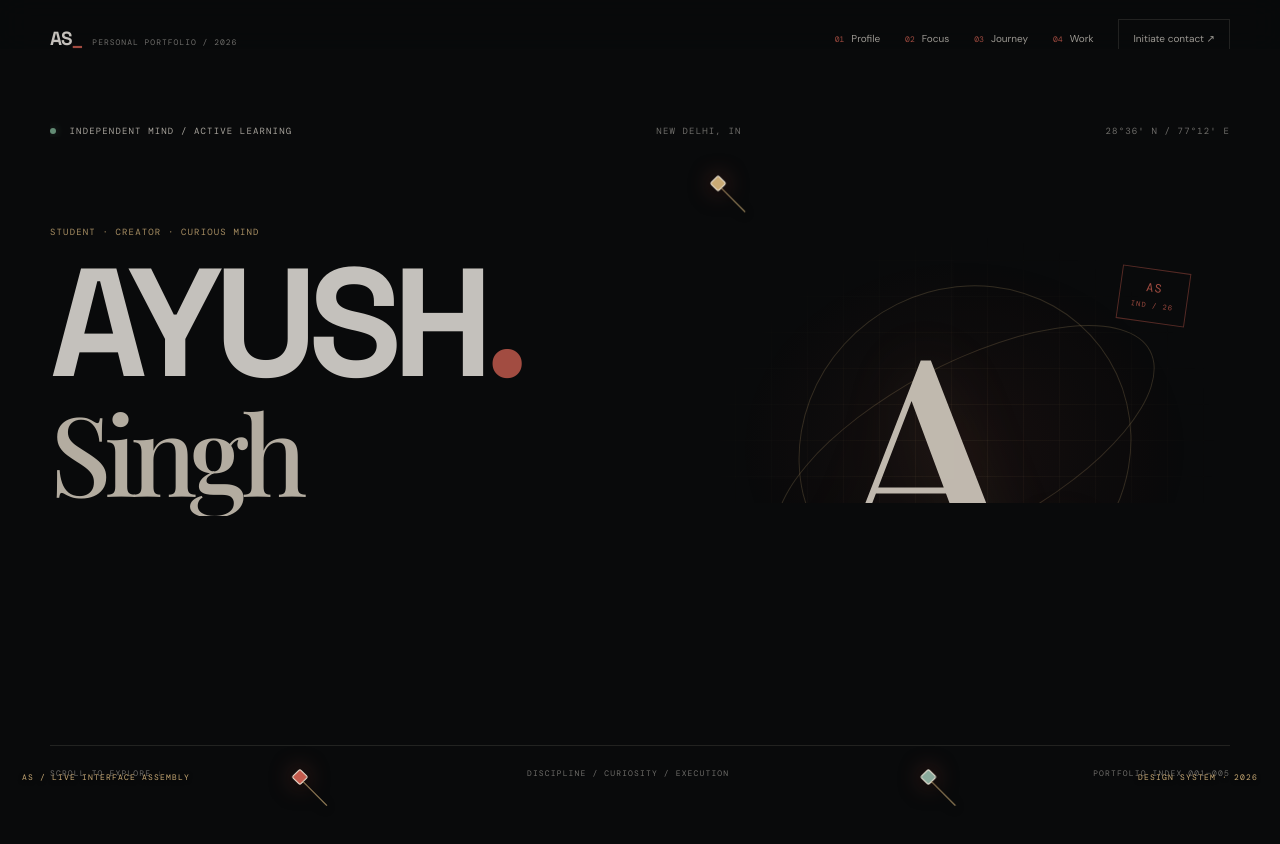
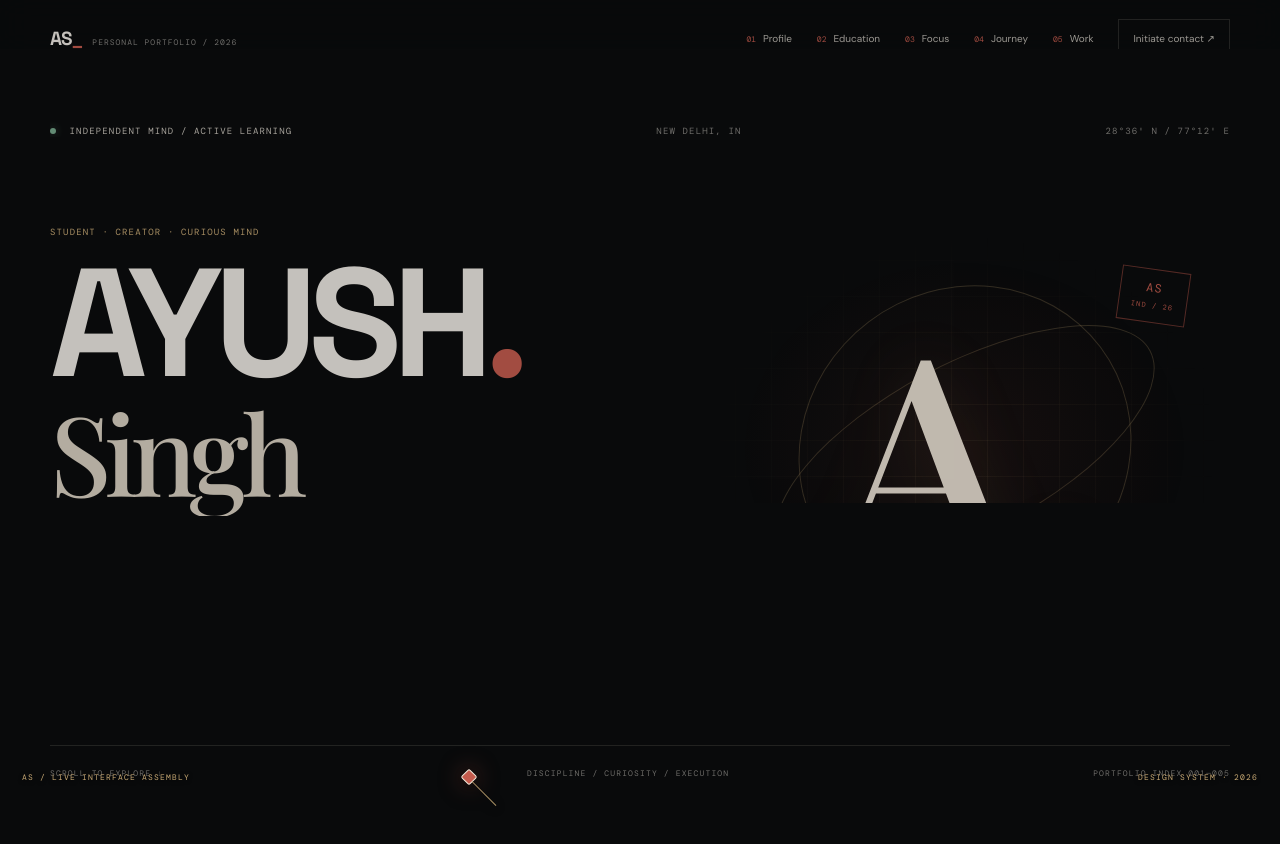
Before and after one commit to ayushsinghrajputt00-del/ayush-singh-portfolio, a React (Vite) app: page / in a window 1280 px wide. Shown: the top 844 px of the page. Built offline with nearby package versions, Linux system fonts and the light colour scheme; a web font is replaced by a local one.

Commit message:
Refine single-cursor build animation and add education profile

```diff
--- a/src/main.jsx
+++ b/src/main.jsx
@@ -21,7 +21,7 @@ function Reveal({ children, delay = 0 }) {
 
 function Swarm({ onDone }) {
   const stageRef = React.useRef(null);
-  const cursorRefs = [React.useRef(null), React.useRef(null), React.useRef(null)];
+  const cursorRef = React.useRef(null);
   useEffect(() => {
     const stage = stageRef.current;
     const source = document.getElementById("root");
@@ -37,7 +37,7 @@ function Swarm({ onDone }) {
     const selector = ".header,.hero-topline,.hero-copy,.hero-art,.hero-bottom,.metric-card,.section-label,.about-grid,.focus-row,.timeline-row,.project-card,.contact-foot,.footer";
     const items = [...clone.querySelectorAll(selector)];
     items.forEach(el => { el.classList.add("rebuild-item"); });
-    const cursors = cursorRefs.map(ref => ref.current);
+    const cursor = cursorRef.current;
     const wait = ms => new Promise(resolve => setTimeout(resolve,ms));
     let cancelled = false;
     const moveCursor = (cursor, el, index) => {
@@ -57,7 +57,7 @@ function Swarm({ onDone }) {
         const target=Math.max(0,top- Math.min(110,innerHeight*.14));
         stage.scrollTo({top:target,behavior:"smooth"});
         await wait(240);
-        moveCursor(cursors[i%3],el,i);
+        moveCursor(cursor,el,i);
         el.classList.add("is-building");
         await wait(95);
         el.classList.add("is-built");
@@ -68,7 +68,7 @@ function Swarm({ onDone }) {
       stage.scrollTo({top:0,behavior:"smooth"});
       await wait(650);
       stage.classList.add("rebuild-finish");
-      cursors.forEach(c=>{if(c)c.style.opacity="0"});
+      if(cursor) cursor.style.opacity="0";
       await wait(550);
       document.documentElement.classList.remove("rebuild-running");
       window.scrollTo(0,originalScroll);
@@ -84,7 +84,7 @@ function Swarm({ onDone }) {
   },[onDone]);
   return <div className="rebuild-overlay" aria-hidden="true">
     <div className="rebuild-stage" ref={stageRef}/>
-    {cursorRefs.map((ref,i)=><div className={`rebuild-cursor cursor-${i+1}`} ref={ref} key={i}><span/><i/></div>)}
+    <div className="rebuild-cursor" ref={cursorRef}><span/><i/></div>
     <div className="rebuild-hud"><span>AS / LIVE INTERFACE ASSEMBLY</span><span>DESIGN SYSTEM · 2026</span></div>
   </div>;
 }
@@ -93,7 +93,7 @@ function App() {
   const [menu,setMenu]=useState(false),[swarm,setSwarm]=useState(true);
   const finish=React.useCallback(()=>setSwarm(false),[]);
   useEffect(()=>{const scroll=()=>{const max=document.documentElement.scrollHeight-innerHeight;document.documentElement.style.setProperty("--progress",max>0?scrollY/max*100+"%":"0%")};addEventListener("scroll",scroll,{passive:true});scroll();return()=>removeEventListener("scroll",scroll)},[]);
-  const links=[["01","Profile","#about"],["02","Focus","#focus"],["03","Journey","#journey"],["04","Work","#work"]];
+  const links=[["01","Profile","#about"],["02","Education","#education"],["03","Focus","#focus"],["04","Journey","#journey"],["05","Work","#work"]];
   return <>
     <div className="progress"/>
     <header className="header">
@@ -129,16 +129,24 @@ function App() {
         <Reveal><div className="section-label"><span>01 / PROFILE</span><span>BACKGROUND & PHILOSOPHY</span></div></Reveal>
         <div className="about-grid"><Reveal><h2>Curious by nature.<br/><em>Always becoming.</em></h2></Reveal><Reveal delay={.1}><div className="body-copy"><p>I'm Ayush, a student from Delhi interested in technology, creativity, fitness and personal growth. I enjoy exploring how things work, learning new skills and turning interesting ideas into something tangible.</p><p>I like keeping an open mind, learning from experience and getting a little better with every project.</p><div className="profile-tags"><span>SELF DEVELOPMENT</span><span>TECHNOLOGY</span><span>LEADERSHIP</span><span>FITNESS</span></div></div></Reveal></div>
       </section>
+      <section className="section shell" id="education">
+        <Reveal><div className="section-label"><span>02 / EDUCATION</span><span>ACADEMIC BACKGROUND</span></div><h2 className="section-heading">Learning, built<br/><em>step by step.</em></h2></Reveal>
+        <div className="education-grid">
+          <Reveal><article className="education-card"><span>01 / SECONDARY</span><h3>Class X</h3><p>CBSE · Secondary education</p><small>Central Board of Secondary Education</small></article></Reveal>
+          <Reveal delay={.08}><article className="education-card"><span>02 / SENIOR SECONDARY · 2026</span><h3>Class XII</h3><p>CBSE · Humanities</p><small>Rajkiya Pratibha Vikas Vidyalaya, Lajpat Rai Khand, Delhi</small><div className="education-subjects"><b>SUBJECTS</b><i>English · Hindi · History · Political Science · Economics · Physical Education</i></div></article></Reveal>
+          <Reveal delay={.16}><article className="education-card"><span>03 / UNDERGRADUATE</span><h3>Bachelor of Computer Applications</h3><p>Indira Gandhi National Open University (IGNOU)</p><small>Undergraduate programme · Enrolled</small></article></Reveal>
+        </div>
+      </section>
       <section className="section shell" id="focus">
-        <Reveal><div className="section-label"><span>02 / AREAS OF INTEREST</span><span>AREAS OF FOCUS</span></div><h2 className="section-heading">A few interests.<br/><em>Room to explore.</em></h2></Reveal>
+        <Reveal><div className="section-label"><span>03 / AREAS OF INTEREST</span><span>AREAS OF FOCUS</span></div><h2 className="section-heading">A few interests.<br/><em>Room to explore.</em></h2></Reveal>
         <div className="focus-list">{focus.map(([n,t,d],i)=><Reveal key={n} delay={i*.07}><article className="focus-row"><span className="number">{n}</span><h3>{t}</h3><p>{d}</p><b>↗</b></article></Reveal>)}</div>
       </section>
       <section className="section shell" id="journey">
-        <Reveal><div className="section-label"><span>03 / PERSONAL JOURNEY</span><span>LEARNING IN PROGRESS</span></div><h2 className="section-heading">Progress is a practice.<br/><em>Not a finish line.</em></h2></Reveal>
+        <Reveal><div className="section-label"><span>04 / PERSONAL JOURNEY</span><span>LEARNING IN PROGRESS</span></div><h2 className="section-heading">Progress is a practice.<br/><em>Not a finish line.</em></h2></Reveal>
         <div className="timeline">{journey.map(([t,s,d],i)=><Reveal key={t} delay={i*.1}><article className="timeline-row"><span className="number">0{i+1}</span><div><h3>{t}</h3><p>{s}</p><small>{d}</small></div><b>↗</b></article></Reveal>)}</div>
       </section>
       <section className="section shell" id="work">
-        <Reveal><div className="section-label"><span>04 / SELECTED WORK</span><span>PROJECT ARCHIVE</span></div><div className="work-title"><h2 className="section-heading">Proof of <em>practice.</em></h2><span>01—03 / INDEX</span></div></Reveal>
+        <Reveal><div className="section-label"><span>05 / SELECTED WORK</span><span>PROJECT ARCHIVE</span></div><div className="work-title"><h2 className="section-heading">Proof of <em>practice.</em></h2><span>01—03 / INDEX</span></div></Reveal>
         <div className="project-grid">
           <Reveal><article className="project-card"><div className="project-visual visual-one"><span>AS / 001</span><b>01</b><i>WEB</i></div><div className="project-meta"><small>PERSONAL PLATFORM / 2026</small><h3>Personal Portfolio</h3><p>A digital home for my story, interests, experiments and future work.</p><span>REACT · VITE · DESIGN</span></div></article></Reveal>
           <Reveal delay={.08}><article className="project-card"><div className="project-visual visual-two"><span>AS / 002</span><b>02</b><i>FITNESS</i></div><div className="project-meta"><small>PERSONAL PRACTICE / 2026</small><h3>Fitness</h3><p>Building strength, endurance and healthy habits through consistent training.</p><span>STRENGTH · ENDURANCE · WELLBEING</span></div></article></Reveal>
```
